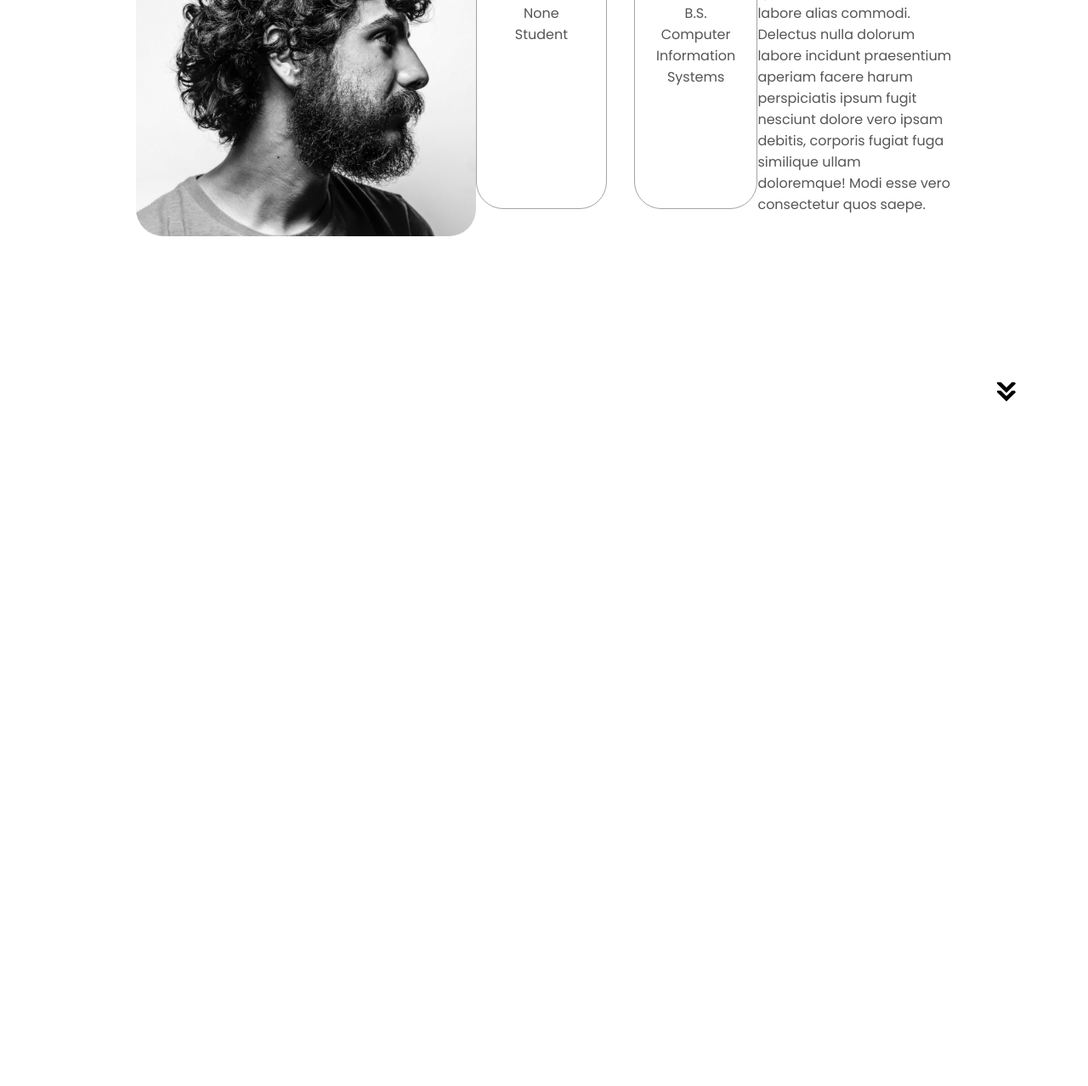
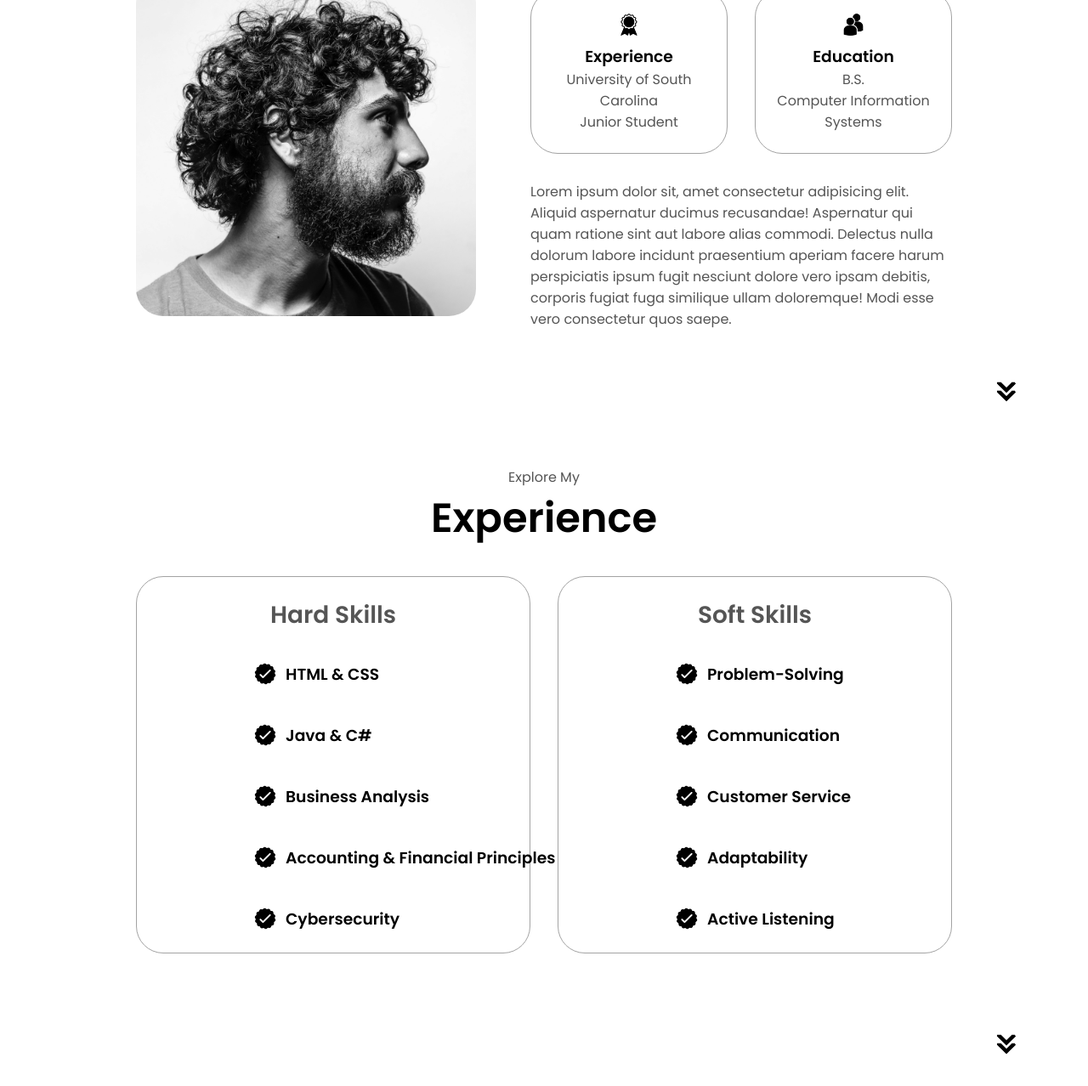
Before and after one commit to SGoldfine/html-css-js-resume, a plain HTML site: page index.html in a window 1280 px wide. Shown: the part 1027-2305 px from the top of the page at 85% size. Before the commit the page ends 1544 px from the top, so only its background shows below. Drawn offline with Linux system fonts and the light colour scheme.

Commit message:
added experience page

```diff
--- a/index.html
+++ b/index.html
@@ -74,7 +74,7 @@
                         <img src="./assets/experience.png" alt="experience icon"
                         class="icon">
                         <h3>Experience</h3>
-                        <p>None <br>Student</p>
+                        <p>University of South Carolina <br>Junior Student</p>
                     </div>
                     <div class="details-container">
                         <img src="./assets/education.png" alt="education icon"
@@ -93,7 +93,110 @@
                 </div>
             </div>
         </div>
-        <img src="./assets/arrow.png" alt="arrow icon" class="icon arrow" onClick="location.href='./#experience'">
+        <img src="./assets/arrow.png"
+        alt="arrow icon" class="icon arrow"
+        onClick="location.href='./#experience'">
+    </section>
+    <section id="experience">
+        <p class="section__text__p1"> Explore My</p>
+        <h1 class="title">Experience</h1>
+        <div class="experience-details-container">
+            <div class="about-containers">
+                <div class="details-container">
+                    <h2 class="experience-sub-title">Hard Skills</h2>
+                    <div class="article-container">
+                        <article>
+                            <img src="./assets/checkmark.png"
+                            alt="Experience icon"
+                            class="icon">
+                            <div>
+                                <h3>HTML & CSS</h3>
+                            </div>
+                        </article>
+                        <article>
+                            <img src="./assets/checkmark.png"
+                            alt="Experience icon"
+                            class="icon">
+                            <div>
+                                <h3>Java & C#</h3>
+                            </div>
+                        </article>
+                        <article>
+                            <img src="./assets/checkmark.png"
+                            alt="Experience icon"
+                            class="icon">
+                            <div>
+                                <h3>Business Analysis</h3>
+                            </div>
+                        </article>
+                        <article>
+                            <img src="./assets/checkmark.png"
+                            alt="Experience icon"
+                            class="icon">
+                            <div>
+                                <h3>Accounting & Financial Principles</h3>
+                            </div>
+                        </article>
+                        <article>
+                            <img src="./assets/checkmark.png"
+                            alt="Experience icon"
+                            class="icon">
+                            <div>
+                                <h3>Cybersecurity</h3>
+                            </div>
+                        </article>
+                    </div>
+                </div>
+                <div class="details-container">
+                    <h2 class="experience-sub-title">Soft Skills</h2>
+                    <div class="article-container">
+                        <article>
+                            <img src="./assets/checkmark.png"
+                            alt="Experience icon"
+                            class="icon">
+                            <div>
+                                <h3>Problem-Solving</h3>
+                            </div>
+                        </article>
+                        <article>
+                            <img src="./assets/checkmark.png"
+                            alt="Experience icon"
+                            class="icon">
+                            <div>
+                                <h3>Communication</h3>
+                            </div>
+                        </article>
+                        <article>
+                            <img src="./assets/checkmark.png"
+                            alt="Experience icon"
+                            class="icon">
+                            <div>
+                                <h3>Customer Service</h3>
+                            </div>
+                        </article>
+                        <article>
+                            <img src="./assets/checkmark.png"
+                            alt="Experience icon"
+                            class="icon">
+                            <div>
+                                <h3>Adaptability</h3>
+                            </div>
+                        </article>
+                        <article>
+                            <img src="./assets/checkmark.png"
+                            alt="Experience icon"
+                            class="icon">
+                            <div>
+                                <h3>Active Listening</h3>
+                            </div>
+                        </article>
+                    </div>
+                </div>
+            </div>
+        </div>
+        <img src="./assets/arrow.png"
+        alt="arrow icon" class="icon arrow"
+        onClick="location.href='./#projects'">
     </section>
     <script src="script.js"></script>
 </body>
--- a/styles.css
+++ b/styles.css
@@ -281,7 +281,7 @@ section {
 
 .about-details-container {
     justify-content: center;
-    flex: column;
+    flex-direction: column;
 }
 
 .about-containers,
@@ -308,3 +308,55 @@ section {
     border-color: rgb(163, 163, 163);
     text-align: center;
 }
+
+.section-container {
+    gap: 4rem;
+    height: 80%;
+}
+
+.section__pic-container {
+    height: 400px;
+    width: 400px;
+    margin: auto 0;
+}
+
+/* Experience Section */
+
+#experience {
+  position: relative;
+}
+
+.experience-sub-title {
+  color: rgb(85, 85, 85);
+  font-weight: 600;
+  font-size: 1.75rem;
+  margin-bottom: 2rem;
+}
+
+.experience-details-container {
+  display: flex;
+  justify-content: center;
+  flex-direction: column;
+}
+
+.article-container {
+  display: flex;
+  text-align: initial;
+  flex-wrap: wrap;
+  flex-direction: row;
+  gap: 2.5rem;
+  justify-content: space-around;
+}
+
+article {
+  display: flex;
+  width: 12rem;
+  white-space: nowrap;
+  align-items: center;
+  justify-content: flex-start;
+  gap: 0.5rem;
+}
+
+article .icon {
+  cursor: default;
+}
```
